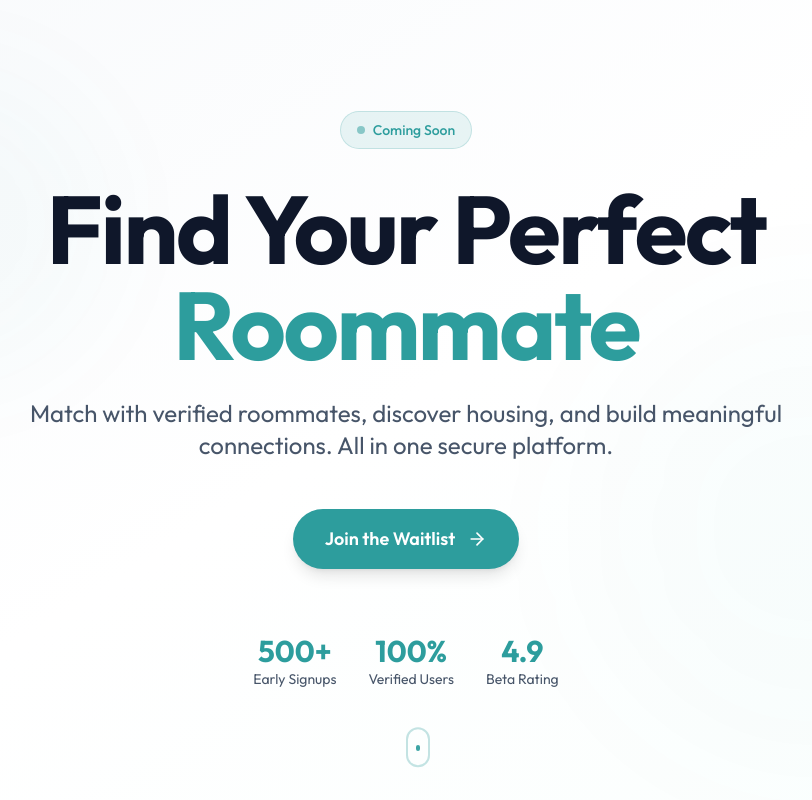
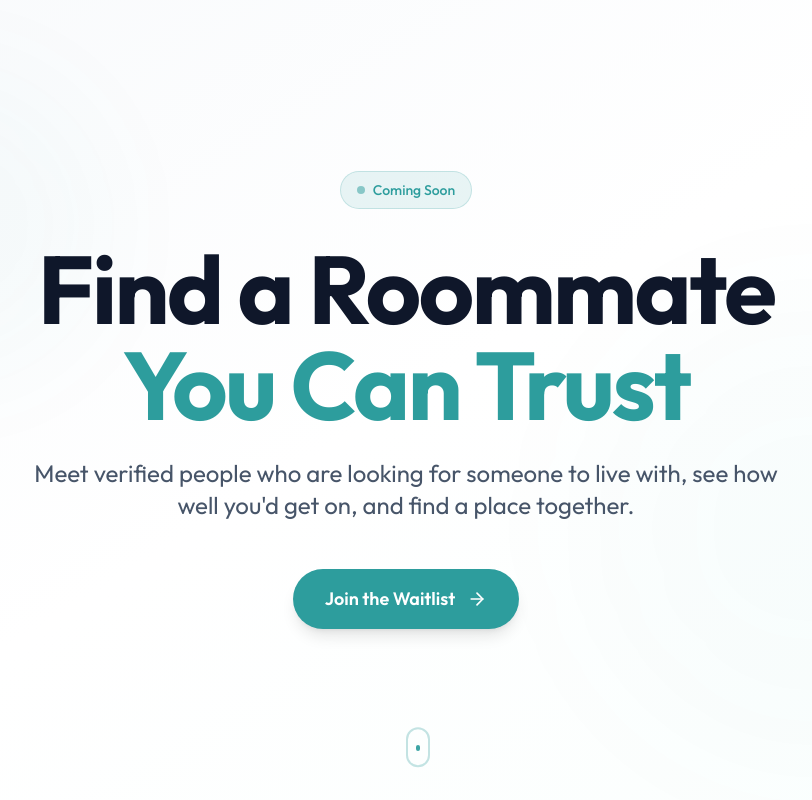
Before and after one commit to Yungflashh/roomie_page, a Next.js app: page / in a window 1280 px wide. Shown: the top 800 px of the page, without its empty margins (234-1046 px from the left). Built offline with nearby package versions, Linux system fonts and the light colour scheme.

Commit message:
Rewrite hero, page metadata and footer copy

```diff
--- a/app/layout.tsx
+++ b/app/layout.tsx
@@ -4,11 +4,11 @@ import { Analytics } from "@vercel/analytics/next";
 import "./globals.css";
 
 export const metadata: Metadata = {
-  title: "Roomie - Find Your Perfect Roommate",
-  description: "Match with verified roommates, find housing, and build meaningful connections. Join the waitlist for early access.",
+  title: "Roomie | Find a Roommate You Can Trust",
+  description: "Roomie helps you find verified roommates and shared housing in Nigeria. Join the waitlist for early access.",
   openGraph: {
-    title: "Roomie - Find Your Perfect Roommate",
-    description: "Match with verified roommates, find housing, and build meaningful connections.",
+    title: "Roomie | Find a Roommate You Can Trust",
+    description: "Find verified roommates and shared housing in Nigeria.",
     type: "website",
   },
 };
--- a/components/Footer.tsx
+++ b/components/Footer.tsx
@@ -27,7 +27,7 @@ export default function Footer() {
               >
                 roomie
               </motion.h3>
-              <p className="text-slate-400">Find your perfect roommate</p>
+              <p className="text-slate-400">Find a roommate you can trust</p>
             </div>
 
             {/* Social links */}
--- a/components/Hero.tsx
+++ b/components/Hero.tsx
@@ -59,9 +59,9 @@ export default function Hero({ onJoinWaitlist }: { onJoinWaitlist: () => void })
             animate={{ opacity: 1, y: 0 }}
             transition={{ delay: 0.3, duration: 0.8 }}
           >
-            Find Your Perfect
+            Find a Roommate
             <br />
-            <span className="text-primary">Roommate</span>
+            <span className="text-primary">You Can Trust</span>
           </motion.h1>
 
           {/* Subheading */}
@@ -71,8 +71,8 @@ export default function Hero({ onJoinWaitlist }: { onJoinWaitlist: () => void })
             animate={{ opacity: 1, y: 0 }}
             transition={{ delay: 0.5, duration: 0.8 }}
           >
-            Match with verified roommates, discover housing, and build meaningful connections.
-            All in one secure platform.
+            Meet verified people who are looking for someone to live with, see how well you'd get on,
+            and find a place together.
           </motion.p>
 
           {/* CTA Button */}
@@ -88,31 +88,6 @@ export default function Hero({ onJoinWaitlist }: { onJoinWaitlist: () => void })
               Join the Waitlist
               <ArrowRight className="w-5 h-5 group-hover:translate-x-1 transition-transform" />
             </button>
-          </motion.div>
-
-          {/* Trust indicators */}
-          <motion.div
-            className="mt-16 flex flex-wrap justify-center gap-8 text-slate-600"
-            initial={{ opacity: 0 }}
-            animate={{ opacity: 1 }}
-            transition={{ delay: 1, duration: 0.8 }}
-          >
-            {[
-              { number: '500+', label: 'Early Signups' },
-              { number: '100%', label: 'Verified Users' },
-              { number: '4.9', label: 'Beta Rating' },
-            ].map((stat, index) => (
-              <motion.div
-                key={stat.label}
-                className="text-center"
-                initial={{ opacity: 0, y: 10 }}
-                animate={{ opacity: 1, y: 0 }}
-                transition={{ delay: 1.2 + index * 0.1 }}
-              >
-                <div className="text-3xl font-bold text-primary">{stat.number}</div>
-                <div className="text-sm">{stat.label}</div>
-              </motion.div>
-            ))}
           </motion.div>
         </motion.div>
       </div>
```
